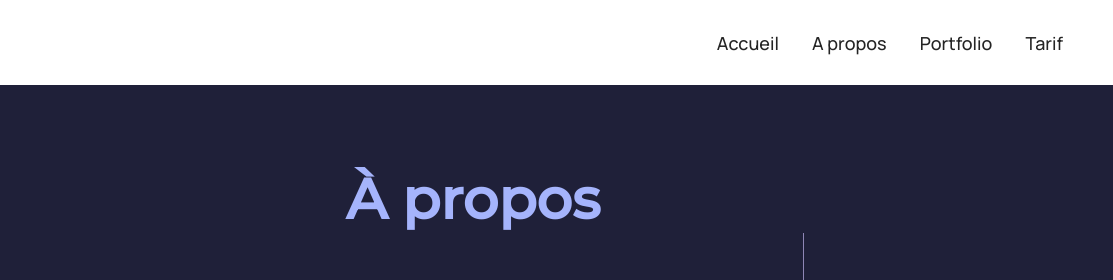
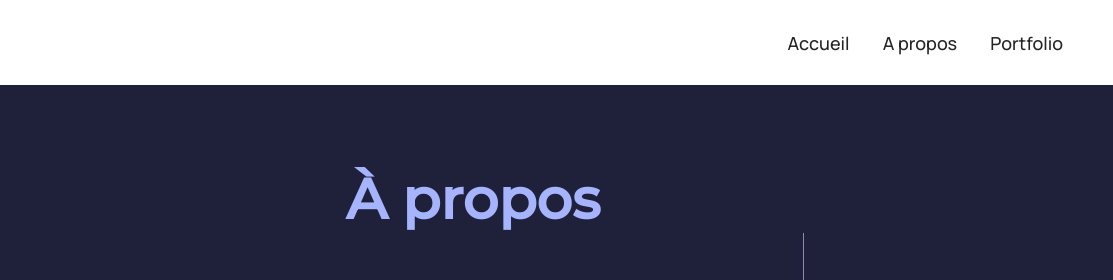
Before and after one commit to TISEPSE/Site-Open-Classroom, a plain HTML site: page A propos .html in a window 1280 px wide. Shown: the top 280 px of the page, 167-1280 px from the left. Drawn offline with Linux system fonts and the light colour scheme.

Commit message:
Update A propos .html

```diff
--- a/A propos .html
+++ b/A propos .html
@@ -22,7 +22,6 @@
               <a href="index.html"> Accueil</a>
               <a href="A propos .html"> A propos</a>
               <a href="Portfolio.html"> Portfolio</a>
-              <a href="#"> Tarif</a>
             </div>
         </nav>
     </header>
```
